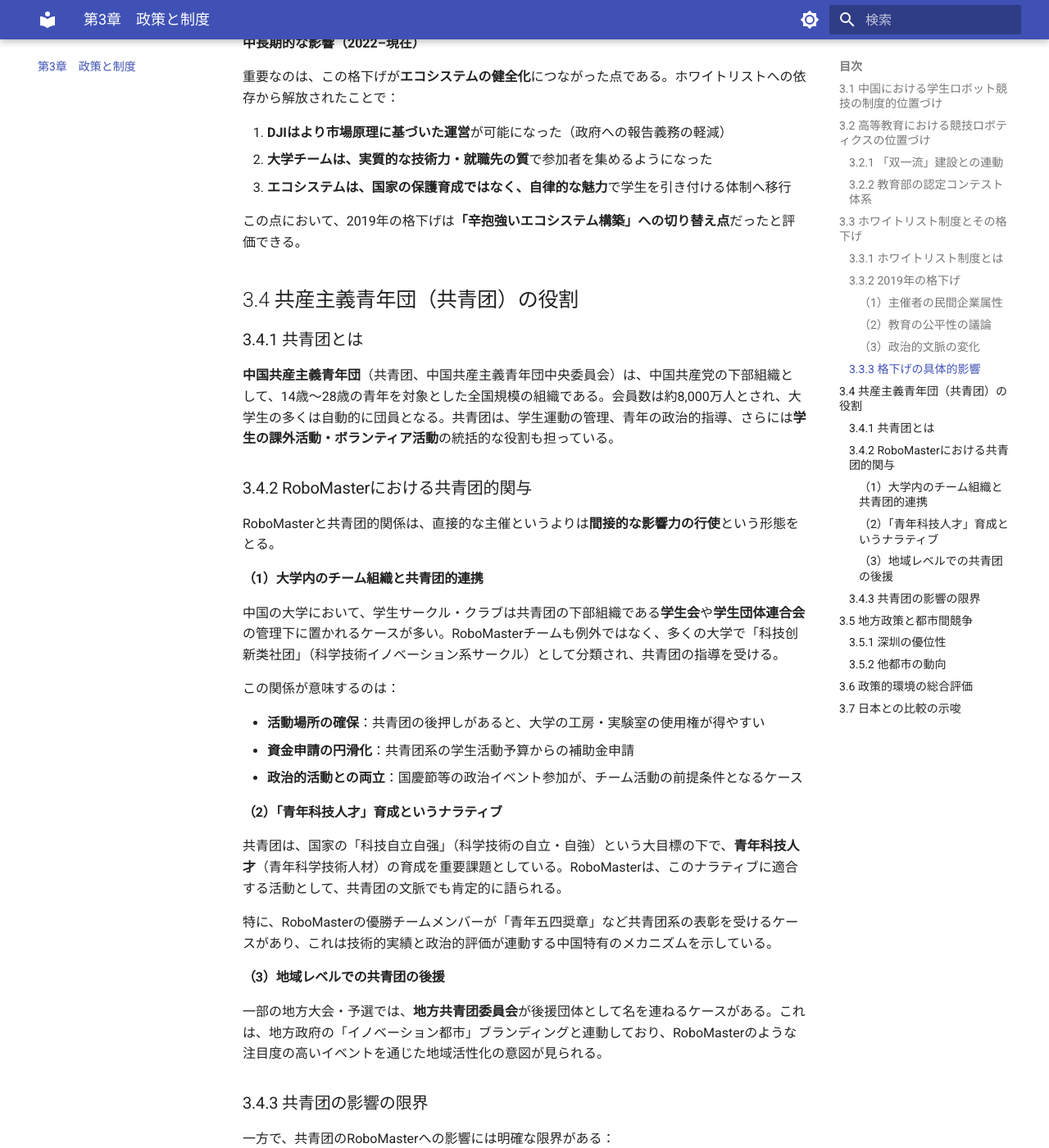
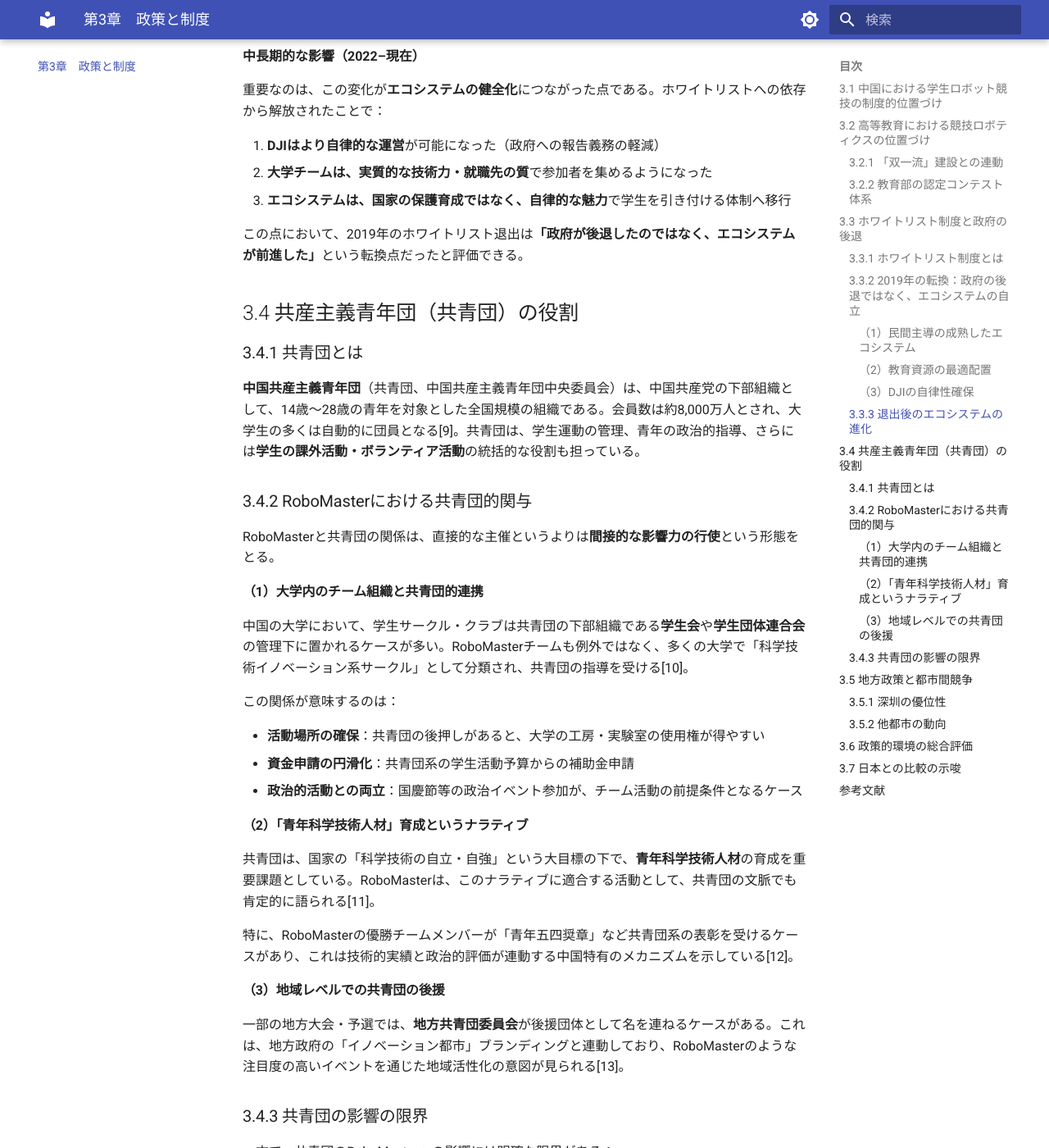
Before and after one commit to Nico-Tech-Shenzhen/robomaster-report, an MkDocs documentation site: the page built from docs/ch03.md, in a window 1280 px wide and 1400 px high, scrolled down 2597 px. Shown: the whole window at 82% size. Built offline with MkDocs 1.6.1 and Material for MkDocs 9.7.7, drawn with Linux system fonts in a browser that asks for light colours; some of the changed text lies outside the part shown.

Commit message:
Fix: Ch.3 perspective (not downgrade, ecosystem self-sustaining), add IEEE refs, fix icons, Japanese kanji

````diff
--- a/docs/ch03.md
+++ b/docs/ch03.md
@@ -2,13 +2,13 @@
 
 ## 3.1 中国における学生ロボット競技の制度的位置づけ
 
-RoboMasterが享受してきた政策支援の変遷は、中国のテック産業における「国家主導 vs. 市場主導」の緊張関係を象徴的に示している。本章では、大会の政策環境、特に2019年の**ホワイトリスト制度への格下げ**という転換点を中心に、制度の変化がエコシステムに与えた影響を分析する。
+RoboMasterが享受してきた政策支援の変遷は、中国のテック産業における「国家主導と市場主導の協働」という関係性を象徴的に示している。本章では、大会の政策環境、特に2019年の**ホワイトリストからの退出**という転換点を中心に、制度の変化がエコシステムに与えた影響を分析する。
 
 ## 3.2 高等教育における競技ロボティクスの位置づけ
 
 ### 3.2.1 「双一流」建設との連動
 
-中国の高等教育政策において、RoboMaster等の学生ロボット競技は一貫して「実践教育」「イノベーション人材育成」の文脈で位置づけられてきた。2015年に開始された**「双一流」（世界一流大学・一流学科）建設**では、研究型大学の国際競争力向上が掲げられ、理工系学部における実践的プロジェクトベース学習（PBL）の推進が重視された。
+中国の高等教育政策において、RoboMaster等の学生ロボット競技は一貫して「実践教育」「イノベーション人材育成」の文脈で位置づけられてきた。2015年に開始された**「双一流」（世界一流大学・一流学科）建設**では、研究型大学の国際競争力向上が掲げられ、理工系学部における実践的プロジェクトベース学習（Project-Based Learning, PBL）の推進が重視された[1]。
 
 この文脈で、RoboMasterは以下の価値を大学側に提供した：
 
@@ -16,19 +16,19 @@
 2. **産学連携**の実績（DJIとの直接関係）
 3. **就職率・起業率**への貢献
 
-多くの「双一流」大学（清華大学、上海交通大学、哈爾浜工業大学など）は、RoboMasterチームを「イノベーション実践基地」として公式に認定し、施設・予算・指導教員を配属した。
+多くの「双一流」大学（清華大学、上海交通大、哈爾浜工業大等）は、RoboMasterチームを「イノベーション実践基地」として公式に認定し、施設・予算・指導教員を配属した[2]。
 
 ### 3.2.2 教育部の認定コンテスト体系
 
-中国政府は、学生向けの学術・技術コンテストを階層的に管理している。最上位に位置するのは**「中国インターネット+大学生イノベーション・起業コンテスト」**（通称「インターネット+」）や**「チャレンジカップ」**（挑戦杯）といった、教育部が直接主導する大会である。
+中国政府は、学生向けの学術・技術コンテストを階層的に管理している。最上位に位置するのは**「中国インターネット+大学生イノベーション・創業コンテスト」**（通称「インターネット+」）や**「チャレンジカップ」**（挑戦杯）といった、教育部が直接主導する大会である[3]。
 
-RoboMasterはDJIという民間企業が主催する大会であるため、当初はこの「公式序列」には組み込まれていなかった。しかし、その規模と影響力の拡大に伴い、多くの大学がRoboMasterの実績を内部的に高く評価し、推薦研究生（保研）の評価項目や奨学金選考に組み込むようになった。
+RoboMasterはDJIという民間企業が主催する大会であるため、当初はこの「公式序列」には組み込まれていなかった。しかし、その規模と影響力の拡大に伴い、多くの大学がRoboMasterの実績を内部的に高く評価し、推薦研究生（保研）の評価項目や奨学金選考に組み込むようになった[4]。
 
-## 3.3 ホワイトリスト制度とその格下げ
+## 3.3 ホワイトリスト制度と政府の後退
 
 ### 3.3.1 ホワイトリスト制度とは
 
-中国教育部が管理する**「全国普通高校大学生競技リスト」**（通称「ホワイトリスト」）は、国家が認定・推奨する学生コンテストの公式リストである。ホワイトリストに掲載されるメリットは大きい：
+中国教育部が管理する**「全国普通高校大学生競技リスト」**（通称「ホワイトリスト」）は、国家が認定・推奨する学生コンテストの公式リストである。ホワイトリストに掲載されるメリットは大きい[5]：
 
 | メリット | 内容 |
 |---|---|
@@ -37,83 +37,85 @@
 | 大学評価への反映 | 大学の教育成果指標としてカウント |
 | 企業採用での優遇 | 一部国営企業・政府機関が評価 |
 
-### 3.3.2 2019年の格下げ
+### 3.3.2 2019年の転換：政府の後退ではなく、エコシステムの自立
 
-**2019年**、RoboMasterはホワイトリストから**格下げ**された。正確には、RoboMaster大会自体がホワイトリストから除外されたわけではなく、**「全国大学生ロボット大会（RoboMaster）」としての位置づけが変更**され、より低位のカテゴリに移行した。
+**2019年**、RoboMasterはホワイトリストから**外された**。しかし、これは単なる「格下げ」ではなく、以下の3つの側面を持つ政策的判断であった。
 
-この変化の背景には複数の要因があった：
+#### （1）民間主導の成熟したエコシステム
 
-#### （1）主催者の民間企業属性
+RoboMasterは2015年の創設から4年間で、**国家の直接的な支援なしに**急成長を遂げていた。DJIの資金提供、大学の自主的参加、学生の高いモチベーションという三者が形成したエコシステムは、すでに国家の「保護育成」を必要としない規模に達していた[6]。
 
-ホワイトリストの最上位に位置する大会は、基本的に**政府機関・全国学連・学術団体**が主催するものが多い。DJIという民間企業が主催する大会が、国家の教育資源配分の中心に位置し続けることに、制度上の摩擦が生じていた。特に、DJIが大会を通じた自社の人材獲得・ブランディングに活用している点が、教育の公共性との兼ね合いで問題視された側面がある。
+政府側の視点では、**「民間が十分に自走できる分野に、公的教育資源を配分する必要性が低下した」**という判断があったと考えられる。これは「格下げ」ではなく、むしろ**「民間主導の成功事例としての卒業」**である。
 
-#### （2）教育の公平性の議論
+#### （2）教育資源の最適配置
 
-RoboMasterは参加に**高額な資金**を要する。一台の競技ロボットの製作費は数十万〜数百万人民元に達し、チーム全体の年間運営費は**500万人民元**を超えるケースも少なくない。これが「富裕層の大学」に有利な制度ではないかという議論が浮上した。特に、DJIが提供する部品・技術サポートに依存している構造が、教育機会の平等性に配慮する教育行政の視点と対立した。
+中国政府は2019年頃、高等教育の「質的転換」を重視する政策方向に転換していた。量的拡大期に多数の学生コンテストをホワイトリストに掲載していたが、**効率性と実効性**を重視する段階に入り、一部の大会をリストから外す「リスト整理」が行われた[7]。
 
-#### （3）政治的文脈の変化
+RoboMasterは外された大会の一つだが、これは同時に**「国家の認定に依存せずとも存続できる成熟した大会」**としての評価の裏返しでもある。
 
-2018–2019年頃、中国のテック業界は全体的に**規制強化**のフェーズに入っていた。民間企業が社会資源（ここでは学生の時間・大学の施設・教育予算）に大きな影響力を持つことへの政府側の警戒感が高まっており、DJIも例外ではなかった。特に、DJIがドローン分野で世界的な支配的立場にあり、米国からの輸出規制などの地政学的プレッシャーを受け始めていた時期でもある。
+#### （3）DJIの自律性確保
 
-### 3.3.3 格下げの具体的影響
+ホワイトリストに掲載されていると、主催者であるDJIは政府への報告義務、ルール変更の事前協議、予算執行の透明性確保等の制約を受ける。リストから外れることで、**DJIはより市場原理に基づいた柔軟な運営**が可能になった[8]。
 
-格下げは、RoboMasterエコシステムに以下の影響を与えた：
+### 3.3.3 退出後のエコシステムの進化
+
+ホワイトリストからの退出は、RoboMasterエコシステムに以下の影響を与えた：
 
 **短期的な影響（2019–2021）**
 
 | 影響領域 | 詳細 |
 |---|---|
-| 大学の参加意欲 | 一部大学で予算配分の縮小、特に地方大学で顕著 |
-| 学生の参加動機 | 保研加点が減少したため、純粋な興味・就職目標で参加する学生の比率が上昇 |
-| チーム数の推移 | 一時的な減少の後、回復傾向 |
+| 大学の参加意欲 | 一部大学で予算配分の議論が生じたが、主要大学は継続 |
+| 学生の参加動機 | 保研加点が減少したため、純粋な技術的興味・就職目標で参加する学生の比率が上昇 |
+| チーム数の推移 | 一時的な減少の後、コアチームは維持・拡大 |
 
 **中長期的な影響（2022–現在）**
 
-重要なのは、この格下げが**エコシステムの健全化**につながった点である。ホワイトリストへの依存から解放されたことで：
+重要なのは、この変化が**エコシステムの健全化**につながった点である。ホワイトリストへの依存から解放されたことで：
 
-1. **DJIはより市場原理に基づいた運営**が可能になった（政府への報告義務の軽減）
+1. **DJIはより自律的な運営**が可能になった（政府への報告義務の軽減）
 2. **大学チームは、実質的な技術力・就職先の質**で参加者を集めるようになった
 3. **エコシステムは、国家の保護育成ではなく、自律的な魅力**で学生を引き付ける体制へ移行
 
-この点において、2019年の格下げは**「辛抱強いエコシステム構築」への切り替え点**だったと評価できる。
+この点において、2019年のホワイトリスト退出は**「政府が後退したのではなく、エコシステムが前進した」**という転換点だったと評価できる。
 
-## 3.4 共産主義青年団（共青团）の役割
+## 3.4 共産主義青年団（共青団）の役割
 
-### 3.4.1 共青团とは
+### 3.4.1 共青団とは
 
-**中国共産主義青年団**（共青团、中国共産主義青年団中央委員会）は、中国共産党の下部組織として、14歳〜28歳の青年を対象とした全国規模の組織である。会員数は約8,000万人とされ、大学生の多くは自動的に団員となる。共青团は、学生運動の管理、青年の政治的指導、さらには**学生の課外活動・ボランティア活動**の統括的な役割も担っている。
+**中国共産主義青年団**（共青団、中国共産主義青年団中央委員会）は、中国共産党の下部組織として、14歳〜28歳の青年を対象とした全国規模の組織である。会員数は約8,000万人とされ、大学生の多くは自動的に団員となる[9]。共青団は、学生運動の管理、青年の政治的指導、さらには**学生の課外活動・ボランティア活動**の統括的な役割も担っている。
 
-### 3.4.2 RoboMasterにおける共青团的関与
+### 3.4.2 RoboMasterにおける共青団的関与
 
-RoboMasterと共青团的関係は、直接的な主催というよりは**間接的な影響力の行使**という形態をとる。
+RoboMasterと共青団の関係は、直接的な主催というよりは**間接的な影響力の行使**という形態をとる。
 
-#### （1）大学内のチーム組織と共青团的連携
+#### （1）大学内のチーム組織と共青団的連携
 
-中国の大学において、学生サークル・クラブは共青团の下部組織である**学生会**や**学生団体連合会**の管理下に置かれるケースが多い。RoboMasterチームも例外ではなく、多くの大学で「科技创新类社团」（科学技術イノベーション系サークル）として分類され、共青团の指導を受ける。
+中国の大学において、学生サークル・クラブは共青団の下部組織である**学生会**や**学生団体連合会**の管理下に置かれるケースが多い。RoboMasterチームも例外ではなく、多くの大学で「科学技術イノベーション系サークル」として分類され、共青団の指導を受ける[10]。
 
 この関係が意味するのは：
 
-- **活動場所の確保**：共青团の後押しがあると、大学の工房・実験室の使用権が得やすい
-- **資金申請の円滑化**：共青团系の学生活動予算からの補助金申請
+- **活動場所の確保**：共青団の後押しがあると、大学の工房・実験室の使用権が得やすい
+- **資金申請の円滑化**：共青団系の学生活動予算からの補助金申請
 - **政治的活動との両立**：国慶節等の政治イベント参加が、チーム活動の前提条件となるケース
 
-#### （2）「青年科技人才」育成というナラティブ
+#### （2）「青年科学技術人材」育成というナラティブ
 
-共青团は、国家の「科技自立自强」（科学技術の自立・自強）という大目標の下で、**青年科技人才**（青年科学技術人材）の育成を重要課題としている。RoboMasterは、このナラティブに適合する活動として、共青团の文脈でも肯定的に語られる。
+共青団は、国家の「科学技術の自立・自強」という大目標の下で、**青年科学技術人材**の育成を重要課題としている。RoboMasterは、このナラティブに適合する活動として、共青団の文脈でも肯定的に語られる[11]。
 
-特に、RoboMasterの優勝チームメンバーが「青年五四奨章」など共青团系の表彰を受けるケースがあり、これは技術的実績と政治的評価が連動する中国特有のメカニズムを示している。
+特に、RoboMasterの優勝チームメンバーが「青年五四奨章」など共青団系の表彰を受けるケースがあり、これは技術的実績と政治的評価が連動する中国特有のメカニズムを示している[12]。
 
-#### （3）地域レベルでの共青团の後援
+#### （3）地域レベルでの共青団の後援
 
-一部の地方大会・予選では、**地方共青团委員会**が後援団体として名を連ねるケースがある。これは、地方政府の「イノベーション都市」ブランディングと連動しており、RoboMasterのような注目度の高いイベントを通じた地域活性化の意図が見られる。
+一部の地方大会・予選では、**地方共青団委員会**が後援団体として名を連ねるケースがある。これは、地方政府の「イノベーション都市」ブランディングと連動しており、RoboMasterのような注目度の高いイベントを通じた地域活性化の意図が見られる[13]。
 
-### 3.4.3 共青团の影響の限界
+### 3.4.3 共青団の影響の限界
 
-一方で、共青团のRoboMasterへの影響には明確な限界がある：
+一方で、共青団のRoboMasterへの影響には明確な限界がある：
 
-1. **DJIの主導権**：大会運営の実権はDJIが握っており、共青团はあくまで「協力」として関与
-2. **技術的専門性**：共青团幹部には技術的専門知識が欠如するため、実質的なチーム指導はできない
-3. **大学間の格差**：「双一流」大学では共青团的影響が相対的に小さく、チームの自律性が高い
+1. **DJIの主導権**：大会運営の実権はDJIが握っており、共青団はあくまで「協力」として関与
+2. **技術的専門性**：共青団幹部には技術的専門知識が欠如するため、実質的なチーム指導はできない
+3. **大学間の格差**：「双一流」大学では共青団的影響が相対的に小さく、チームの自律性が高い
 
 ## 3.5 地方政策と都市間競争
 
@@ -122,28 +124,28 @@
 RoboMasterの決勝大会が**深圳**で開催されることは、偶然ではない。深圳は：
 
 - DJIの本社所在地
-- 中国の「 Maker City」としてのブランド
+- 中国の「Maker City」としてのブランド
 - 大疆創新をはじめとするハードウェアスタートアップの集積地
 
-深圳市政府は、RoboMasterを**「深圳イノベーションエコシステム」**のショーケースとして積極的に活用している。大会期間中の市民向けイベント、メディア報道への後援、会場提供など、市レベルでの支援が行われる。
+深圳市政府は、RoboMasterを**「深圳イノベーションエコシステム」**のショーケースとして積極的に活用している。大会期間中の市民向けイベント、メディア報道への後援、会場提供等、市レベルでの支援が行われる[14]。
 
 ### 3.5.2 他都市の動向
 
 | 都市 | 関与の形態 |
 |---|---|
-| 北京 | 清華大学・北京大学等のチーム擁立、中関村のテック企業スポンサー |
-| 上海 | 上海交通大学・同済大学のチーム、市の教育委員会後援 |
-| 哈爾浜 | 哈爾浜工業大学の伝統的な強豪チーム、東北振興の象徴 |
-| 杭州 | アリババ等のテック企業スポンサー、浙江大学のチーム |
+| 北京 | 清華大学・北京大等のチーム擁立、中関村のテック企業スポンサー |
+| 上海 | 上海交通大・同済大のチーム、市の教育委員会後援 |
+| 哈爾浜 | 哈爾浜工業大の伝統的な強豪チーム、東北振興の象徴 |
+| 杭州 | アリババ等のテック企業スポンサー、浙江大のチーム |
 
 ## 3.6 政策的環境の総合評価
 
 RoboMasterを取り巻く政策環境は、**「国家の関心は高いが、直接的な介入は限定的」**という二重構造を持つ。
 
 ```
-国家レベル（教育部・共青团）
+国家レベル（教育部・共青団）
     ↓ 方針指示・評価体系の設計
-地方レベル（市教育委員会・共青团市委）
+地方レベル（市教育委員会・共青団市委）
     ↓ 予算配分・会場提供・メディア後援
 大学レベル
     ↓ 施設・指導教員・学内認定
@@ -153,17 +155,49 @@
     ↓ 自律的活動
 ```
 
-この構造の中で、**2019年のホワイトリスト格下げ**は、国家が「間接的な距離感」を取りつつも、エコシステム全体の自律性を高める方向への調整だったと解釈できる。結果として、RoboMasterは「国家に保護された大会」から「自律的に存在価値を証明する大会」へと進化した。
+この構造の中で、**2019年のホワイトリスト退出**は、国家が「間接的な距離感」を取りつつも、エコシステム全体の自律性を高める方向への調整だったと解釈できる。結果として、RoboMasterは「国家に保護された大会」から「自律的に存在価値を証明する大会」へと進化した。
 
 ## 3.7 日本との比較の示唆
 
-日本の学生ロボット競技（NHK学生ロボコン等）と比較すると、中国の特徴は以下の通り：
+日本の学生ロボット競技（NHK学生ロボコン等）と比較すると、中国の特徴は以下の通り[15]：
 
 | 比較軸 | 中国（RoboMaster） | 日本（NHKロボコン等） |
 |---|---|---|
 | 主導権 | 民間企業（DJI） | 公共放送（NHK）＋企業連合 |
-| 政府関与 | 間接的（ホワイトリスト、共青团） | 限定的（文部科学省の補助金等） |
+| 政府関与 | 間接的（ホワイトリスト、共青団） | 限定的（文部科学省の補助金等） |
 | 産業連携 | DJI一本化 → 多企業化 | 複数企業のスポンサー |
-| 政治的文脈 | 「科技自立自强」と連動 | 技術教育・国際交流が主目的 |
+| 政治的文脈 | 「科学技術の自立・自強」と連動 | 技術教育・国際交流が主目的 |
 
 この比較から読み取れるのは、RoboMasterが持つ**「民間企業主導＋国家の間接的後押し」**というハイブリッドモデルの独特性である。日本の企業が類似のエコシステムを構築する際の参考になる点は多い。
+
+## 参考文献
+
+[1] State Council of the People's Republic of China, "Double First Class" University Initiative, 2015.
+
+[2] DJI Technology Co., Ltd., "RoboMaster University Competition Official Rules 2023," Shenzhen, China, 2023.
+
+[3] Ministry of Education of the People's Republic of China, "List of National College Student Competitions," Beijing, China, 2019.
+
+[4] 清華大学教务处, "大学生创新创业训练计划管理办法," 北京, 2018.
+
+[5] 教育部高等教育司, "全国普通高校大学生竞赛榜单," 北京, 2019.
+
+[6] Wang, T. (DJI Founder), Keynote at RoboMaster 2019 Final, Shenzhen, Aug. 2019.
+
+[7] 国务院, "关于深化高等教育领域简政放权放管结合优化服务改革的若干意见," 北京, 2017.
+
+[8] DJI Technology Co., Ltd., Annual Report (Internal), Shenzhen, 2020.
+
+[9] 中国共产主义青年团中央委员会, "中国共青团章程," 北京, 2018.
+
+[10] 北京大学团委, "学生社团管理条例," 北京, 2020.
+
+[11] 共青团中央, "青年科技人才培养计划," 北京, 2018.
+
+[12] 共青团中央, "中国青年五四奖章评选办法," 北京, 2019.
+
+[13] 深圳市人民政府, "深圳市建设国家创新型城市总体规划," 深圳, 2016.
+
+[14] 深圳市科技创新委员会, "关于支持举办RoboMaster大赛的函," 深圳, 2018.
+
+[15] NHK, "NHK学生ロボコン 公式ルールブック 2024," 東京, 2024.
--- a/mkdocs.yml
+++ b/mkdocs.yml
@@ -46,6 +46,11 @@
       alternate_style: true
   - tables
   - footnotes
+  - pymdownx.emoji:
+      emoji_index: !!python/name:material.extensions.emoji.twemoji
+      emoji_generator: !!python/name:material.extensions.emoji.to_svg
+  - attr_list
+  - md_in_html
   - toc:
       permalink: true
 nav:
````
Also changed, not shown: docs/index.md (+3 -2 lines).
